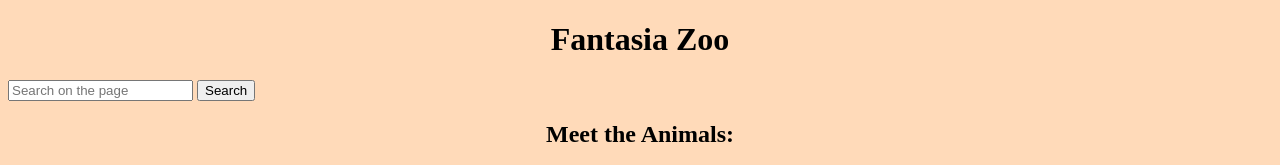
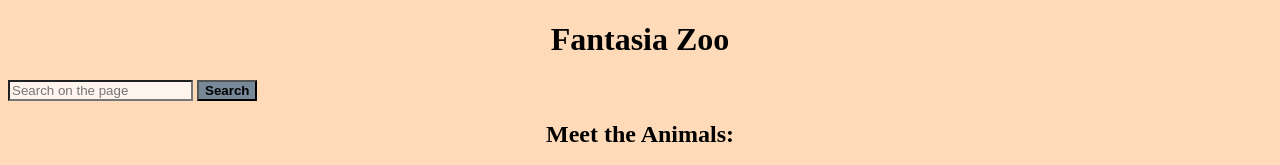
Before and after one commit to whimsical-krobus/ZOO, a plain HTML site: page index.html in a window 1280 px wide. Shown: the top 165 px of the page. Drawn offline with Linux system fonts and the light colour scheme.

Commit message:
Add background color to search- bar and button and bold font to button

```diff
--- a/main.css
+++ b/main.css
@@ -23,6 +23,19 @@ body {
     text-align: center;
 }
 
+#search-section {
+    align-content: normal;
+}
+
+#search-bar {
+    background-color: seashell;
+}
+
+#search-button {
+    background-color: lightslategray;
+    font-weight: bold;
+}
+
 /* Add media query for responsiveness depending on screen sizes */
 
 /* Using a mobile-first approach by adding mobile layout first*/
```
